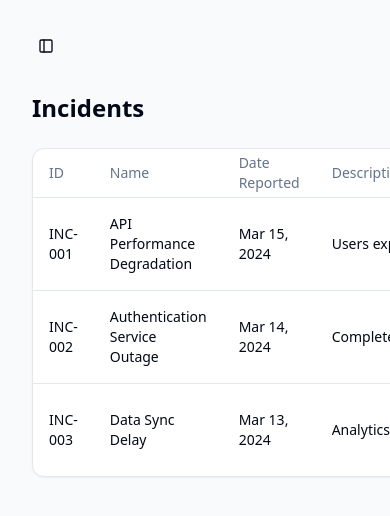
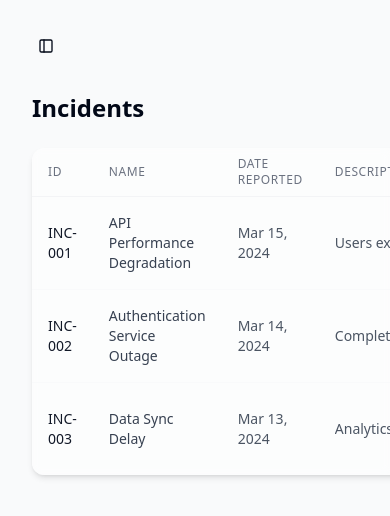
Before and after one commit to jczapovics/esw-releases, a React (Vite) app: page /incidents in a window 390 px wide. Shown: the top 516 px of the page. Built offline with nearby package versions, Linux system fonts and the light colour scheme.

Commit message:
Refactor: Update grids on incidents and releases pages
Improve the visual style of the grids on the incidents and releases pages to a more modern design.

```diff
--- a/src/pages/Incidents.tsx
+++ b/src/pages/Incidents.tsx
@@ -223,28 +223,31 @@ const Incidents = () => {
         </AlertDialogContent>
       </AlertDialog>
 
-      <div className="animate-fadeIn">
+      <div className="animate-fadeIn space-y-6">
         <div className="flex justify-between items-center mb-6">
           <h1 className="text-2xl font-semibold">Incidents</h1>
         </div>
 
-        <Card>
+        <Card className="overflow-hidden border-none shadow-md bg-white/50 backdrop-blur-sm">
           <Table>
             <TableHeader>
-              <TableRow>
-                <TableHead>ID</TableHead>
-                <TableHead>Name</TableHead>
-                <TableHead>Date Reported</TableHead>
-                <TableHead>Description</TableHead>
-                <TableHead>Document</TableHead>
-                <TableHead>Linked Release</TableHead>
-                <TableHead className="w-[100px]">Actions</TableHead>
+              <TableRow className="border-b border-gray-100 hover:bg-transparent">
+                <TableHead className="text-xs uppercase tracking-wider text-gray-500 font-medium">ID</TableHead>
+                <TableHead className="text-xs uppercase tracking-wider text-gray-500 font-medium">Name</TableHead>
+                <TableHead className="text-xs uppercase tracking-wider text-gray-500 font-medium">Date Reported</TableHead>
+                <TableHead className="text-xs uppercase tracking-wider text-gray-500 font-medium">Description</TableHead>
+                <TableHead className="text-xs uppercase tracking-wider text-gray-500 font-medium">Document</TableHead>
+                <TableHead className="text-xs uppercase tracking-wider text-gray-500 font-medium">Linked Release</TableHead>
+                <TableHead className="text-xs uppercase tracking-wider text-gray-500 font-medium w-[100px]">Actions</TableHead>
               </TableRow>
             </TableHeader>
             <TableBody>
               {incidents.map((incident) => (
-                <TableRow key={incident.id}>
-                  <TableCell className="font-medium">{incident.id}</TableCell>
+                <TableRow
+                  key={incident.id}
+                  className="border-b border-gray-50 transition-colors hover:bg-gray-50/50"
+                >
+                  <TableCell className="font-medium text-sm text-gray-900">{incident.id}</TableCell>
                   <TableCell>
                     {editingId === incident.id ? (
                       <Input
@@ -253,7 +256,7 @@ const Incidents = () => {
                         className="max-w-[200px]"
                       />
                     ) : (
-                      incident.name
+                      <span className="text-sm text-gray-700">{incident.name}</span>
                     )}
                   </TableCell>
                   <TableCell>
@@ -265,7 +268,7 @@ const Incidents = () => {
                         className="max-w-[150px]"
                       />
                     ) : (
-                      format(incident.dateReported, "MMM d, yyyy")
+                      <span className="text-sm text-gray-600">{format(incident.dateReported, "MMM d, yyyy")}</span>
                     )}
                   </TableCell>
                   <TableCell className="max-w-md">
@@ -275,7 +278,7 @@ const Incidents = () => {
                         onChange={(e) => setEditData({ ...editData, description: e.target.value })}
                       />
                     ) : (
-                      <span className="truncate block">{incident.description}</span>
+                      <span className="text-sm text-gray-600 truncate block">{incident.description}</span>
                     )}
                   </TableCell>
                   <TableCell>
@@ -290,10 +293,10 @@ const Incidents = () => {
                         href={incident.documentLink}
                         target="_blank"
                         rel="noopener noreferrer"
-                        className="text-brand-500 hover:text-brand-600 inline-flex items-center gap-1"
+                        className="text-brand-500 hover:text-brand-600 inline-flex items-center gap-1 text-sm font-medium"
                       >
                         View Doc
-                        <ExternalLink className="h-4 w-4" />
+                        <ExternalLink className="h-3.5 w-3.5" />
                       </a>
                     )}
                   </TableCell>
@@ -328,29 +331,31 @@ const Incidents = () => {
                     ) : (
                       <button
                         onClick={() => handleReleaseClick(incident.linkedRelease.id)}
-                        className="text-brand-500 hover:text-brand-600"
+                        className="text-brand-500 hover:text-brand-600 text-sm font-medium"
                       >
                         {incident.linkedRelease.name}
                       </button>
                     )}
                   </TableCell>
                   <TableCell>
-                    <div className="flex items-center gap-2">
+                    <div className="flex items-center gap-1">
                       {editingId === incident.id ? (
                         <>
                           <Button
                             variant="ghost"
                             size="sm"
                             onClick={() => handleSaveEdit(incident.id)}
+                            className="h-8 w-8 p-0 hover:bg-green-50 hover:text-green-600"
                           >
-                            <Check className="h-4 w-4 text-green-600" />
+                            <Check className="h-4 w-4" />
                           </Button>
                           <Button
                             variant="ghost"
                             size="sm"
                             onClick={handleCancelEdit}
+                            className="h-8 w-8 p-0 hover:bg-red-50 hover:text-red-600"
                           >
-                            <X className="h-4 w-4 text-red-600" />
+                            <X className="h-4 w-4" />
                           </Button>
                         </>
                       ) : (
@@ -359,6 +364,7 @@ const Incidents = () => {
                             variant="ghost"
                             size="sm"
                             onClick={() => handleEdit(incident)}
+                            className="h-8 w-8 p-0 hover:bg-gray-100"
                           >
                             <Pencil className="h-4 w-4 text-gray-600" />
                           </Button>
@@ -366,6 +372,7 @@ const Incidents = () => {
                             variant="ghost"
                             size="sm"
                             onClick={() => handleDelete(incident)}
+                            className="h-8 w-8 p-0 hover:bg-red-50"
                           >
                             <Trash2 className="h-4 w-4 text-red-600" />
                           </Button>
--- a/src/pages/Releases.tsx
+++ b/src/pages/Releases.tsx
@@ -109,7 +109,7 @@ const Releases = () => {
   return (
     <DashboardLayout>
       <div className="space-y-6">
-        <div className="flex flex-col sm:flex-row gap-4 bg-white p-6 rounded-lg shadow-sm">
+        <div className="flex flex-col sm:flex-row gap-4 bg-white/50 backdrop-blur-sm p-6 rounded-lg shadow-md">
           <div className="space-y-2">
             <label className="text-sm font-medium text-gray-700">Business Unit</label>
             <Select value={selectedBU} onValueChange={setSelectedBU}>
@@ -159,23 +159,23 @@ const Releases = () => {
           </div>
         </div>
 
-        <div className="bg-white rounded-lg shadow">
-          <div className="grid grid-cols-4 gap-4 p-4 font-medium text-gray-700 border-b">
+        <div className="bg-white/50 backdrop-blur-sm rounded-lg shadow-md overflow-hidden">
+          <div className="grid grid-cols-4 gap-4 p-4 text-xs uppercase tracking-wider text-gray-500 font-medium border-b border-gray-100">
             <div>Business Unit</div>
             <div>Product</div>
             <div>Release Date</div>
             <div>Quality</div>
           </div>
-          <div className="divide-y">
+          <div className="divide-y divide-gray-50">
             {filteredReleases.map((release) => (
               <div
                 key={release.id}
-                className="grid grid-cols-4 gap-4 p-4 items-center hover:bg-gray-50 cursor-pointer"
+                className="grid grid-cols-4 gap-4 p-4 items-center hover:bg-gray-50/50 cursor-pointer transition-colors"
                 onClick={() => handleReleaseClick(release)}
               >
-                <div>{release.businessUnit}</div>
-                <div>{release.product}</div>
-                <div>{new Date(release.releaseDate).toLocaleDateString()}</div>
+                <div className="text-sm text-gray-900">{release.businessUnit}</div>
+                <div className="text-sm text-gray-700">{release.product}</div>
+                <div className="text-sm text-gray-600">{new Date(release.releaseDate).toLocaleDateString()}</div>
                 <div>
                   <span className={`inline-flex items-center gap-1 px-2 py-1 rounded-full text-xs font-medium ${
                     release.quality === "Good"
```
